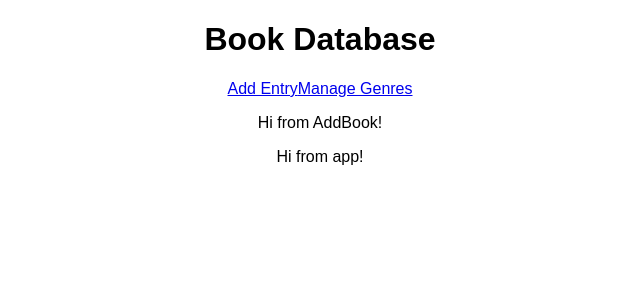
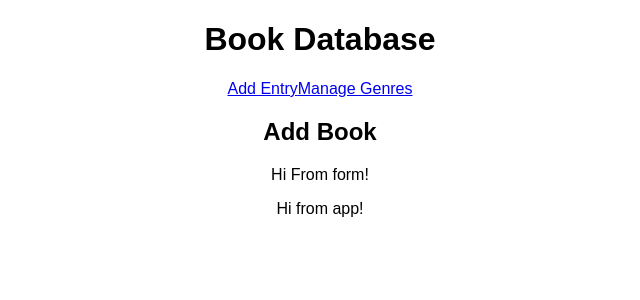
Before and after one commit to sdeda1us/book-manager, a React (Create React App) app: page / in a window 1280 px wide. Shown: the top 300 px of the page, without its empty margins (320-960 px from the left). Built offline with nearby package versions, Linux system fonts and the light colour scheme.

Commit message:
some slight updates before bed

```diff
--- a/src/components/AddBook/AddBook.js
+++ b/src/components/AddBook/AddBook.js
@@ -1,7 +1,11 @@
 import React from 'react';
+import Form from '../Form/Form';
 
 export default function AddBook () {
     return (
-        <p>Hi from AddBook!</p>
+        <div className="book-form">
+            <h2>Add Book</h2>
+            <Form />
+        </div>
     )
 }
--- /dev/null
+++ b/src/components/Form/Form.js
@@ -0,0 +1,11 @@
+import React from 'react';
+
+
+
+export default function Form () {
+    return (
+        <div className="form">
+            <p>Hi From form!</p>
+        </div>
+    )
+}
```
